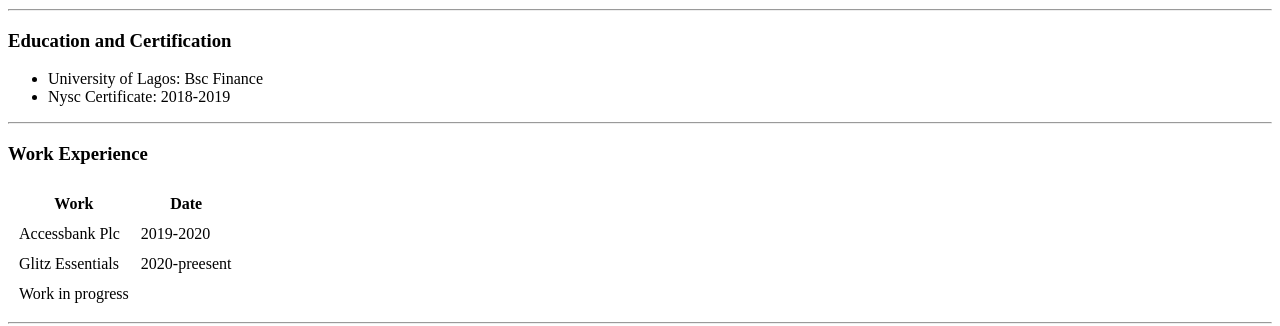
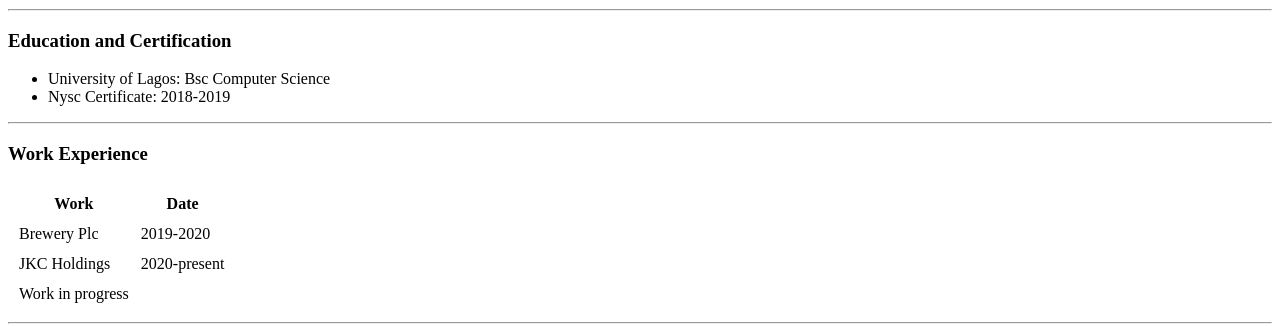
Before and after one commit to Blessingjdesign/cv, a plain HTML site: page index.html in a window 1280 px wide. Shown: the part 197-523 px from the top of the page. Drawn offline with Linux system fonts and the light colour scheme.

Commit message:
Updated index.html

```diff
--- a/index.html
+++ b/index.html
@@ -27,7 +27,7 @@
 
     <h3>Education and Certification</h3>
     <ul>
-        <li>University of Lagos: Bsc Finance</li>
+        <li>University of Lagos: Bsc Computer Science</li>
         <li>Nysc Certificate: 2018-2019</li>
     </ul>
    <hr>
@@ -42,12 +42,12 @@
 
         <tbody>
         <tr>
-            <td>Accessbank Plc</td>
+            <td>Brewery Plc</td>
             <td>2019-2020</td>
         </tr>
         <tr>
-            <td>Glitz Essentials</td>
-            <td>2020-preesent</td>
+            <td>JKC Holdings</td>
+            <td>2020-present</td>
         </tr>
         </tbody>
         <tfoot>
```
